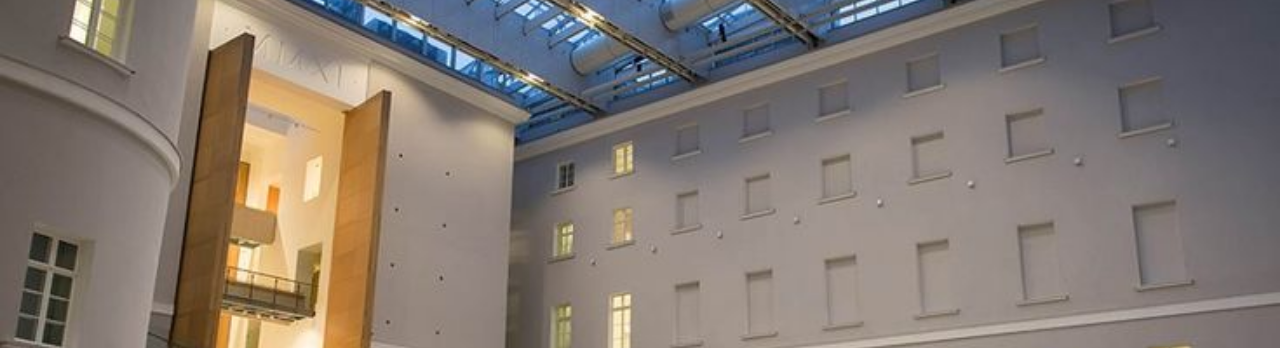
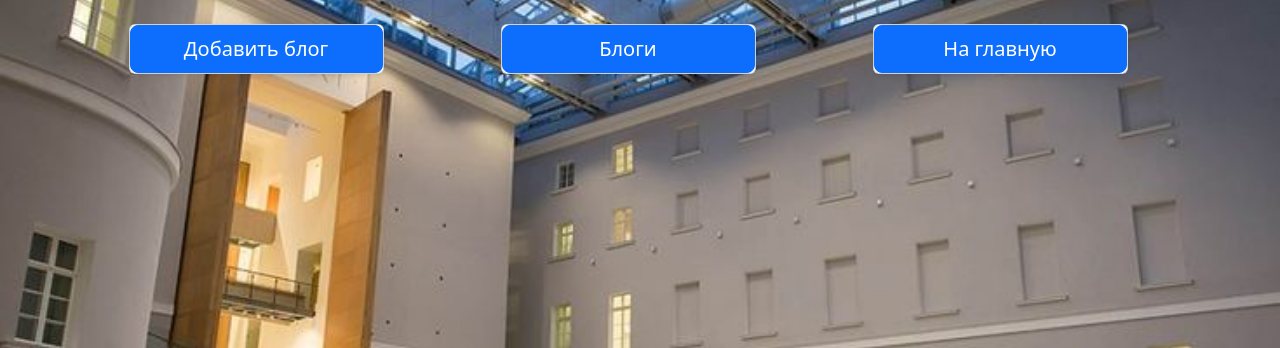
Before and after one commit to SergeiVokhminov/My_OGSH_Project, a Django app: page /blogs/info in a window 1280 px wide. Shown: the part 72-420 px from the top of the page. Run offline with Django 5.2, Linux system fonts and the light colour scheme; the visitor is signed in with stand-in values (Sample User, id 1); some libraries are stand-ins or nearby versions.

Commit message:
корректировка шаблонов страниц приложения blogs

```diff
--- a/blogs/templates/blogs/blog_info.html
+++ b/blogs/templates/blogs/blog_info.html
@@ -2,5 +2,33 @@
 {% load my_tags %}
 {% block title %}Информация о блоге {% endblock %}
 {% block content %}
-
+<section class="py-4 text-center container">
+    <div class="row g-5">
+        <div class="row row-cols-1 row-cols-sm-2 row-cols-md-2 g-4 text-center container">
+            {% if user.is_superuser %}
+            <div class="col-md-3 text-center container">
+                <div class="card shadow-sm">
+                    <a class="btn btn-primary volumetric-btn btn-lg" href="{% url 'blogs:blog_create' %}" role="button">
+                        Добавить блог
+                    </a>
+                </div>
+            </div>
+            {% endif %}
+            <div class="col-md-3 text-center container">
+                <div class="card shadow-sm">
+                    <a class="btn btn-primary volumetric-btn btn-lg" href="{% url 'blogs:blog_list' %}" role="button">
+                        Блоги
+                    </a>
+                </div>
+            </div>
+            <div class="col-md-3 text-center container">
+                <div class="card shadow-sm">
+                    <a class="btn btn-primary volumetric-btn btn-lg" href="{% url 'home_page:home' %}" role="button">
+                        На главную
+                    </a>
+                </div>
+            </div>
+        </div>
+    </div>
+</section>
 {% endblock %}
```
Also changed, not shown: blogs/templates/blogs/blog_list.html (+10 -10 lines).
